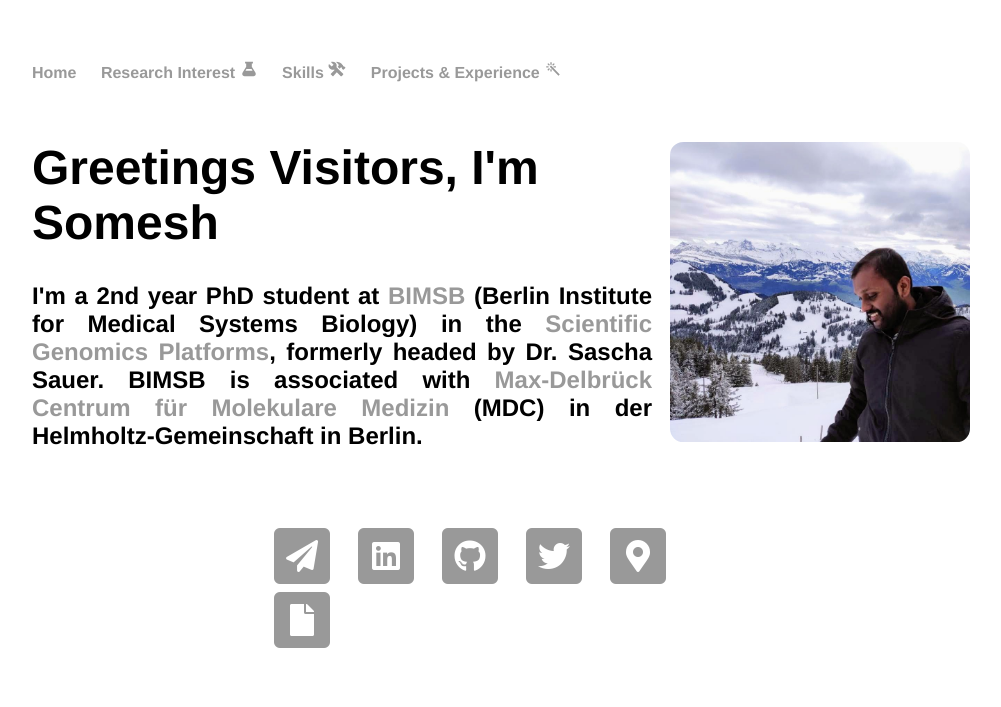
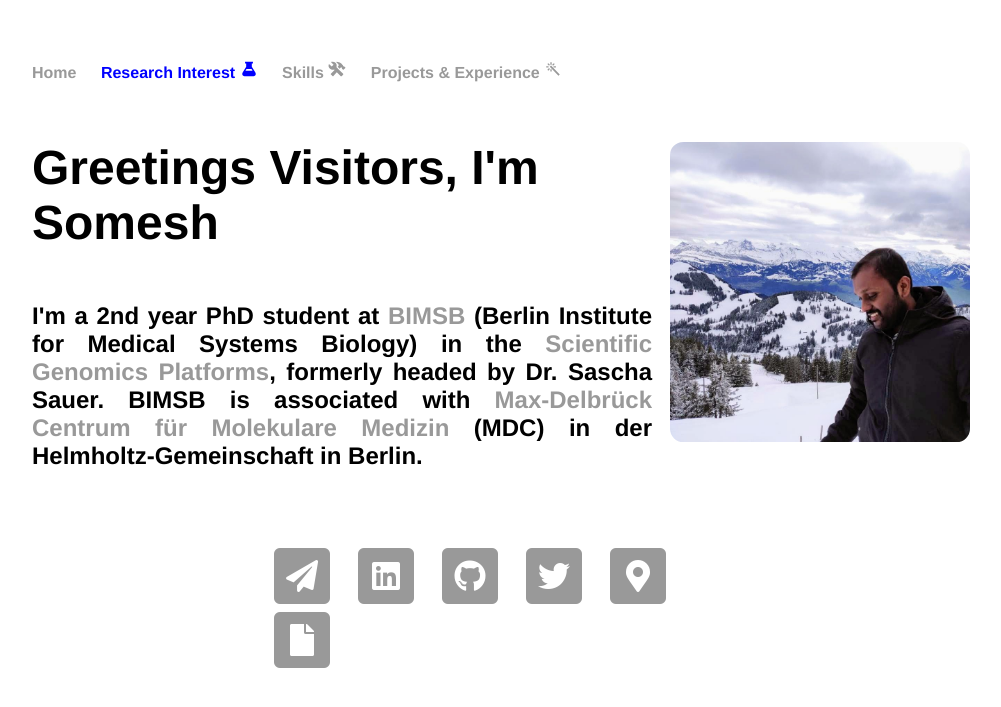
Before and after one commit to saisomesh2594/saisomesh2594.github.io, a Jekyll site: the page built from index.html, in a window 1280 px wide. Shown: the top 707 px of the page, without its empty margins (138-1139 px from the left). Built offline with Jekyll 4.4.1, drawn with Linux system fonts in a browser that asks for light colours.

Commit message:
add nav point class

```diff
--- a/css/main.css
+++ b/css/main.css
@@ -21,6 +21,9 @@ ul li{
 	padding: 10px 0px;
 }
 
+nav .point{
+	color: blue;
+}
 
 /*ul.custom {
 	list-style-type: circle;
@@ -96,7 +99,7 @@ table, th, td {
 	/*height: 30px;*/
 }
 
-.text-container {
+#text-container {
 	display: flex;
   	flex-flow: column nowrap;
   	justify-content: space-between;
```
